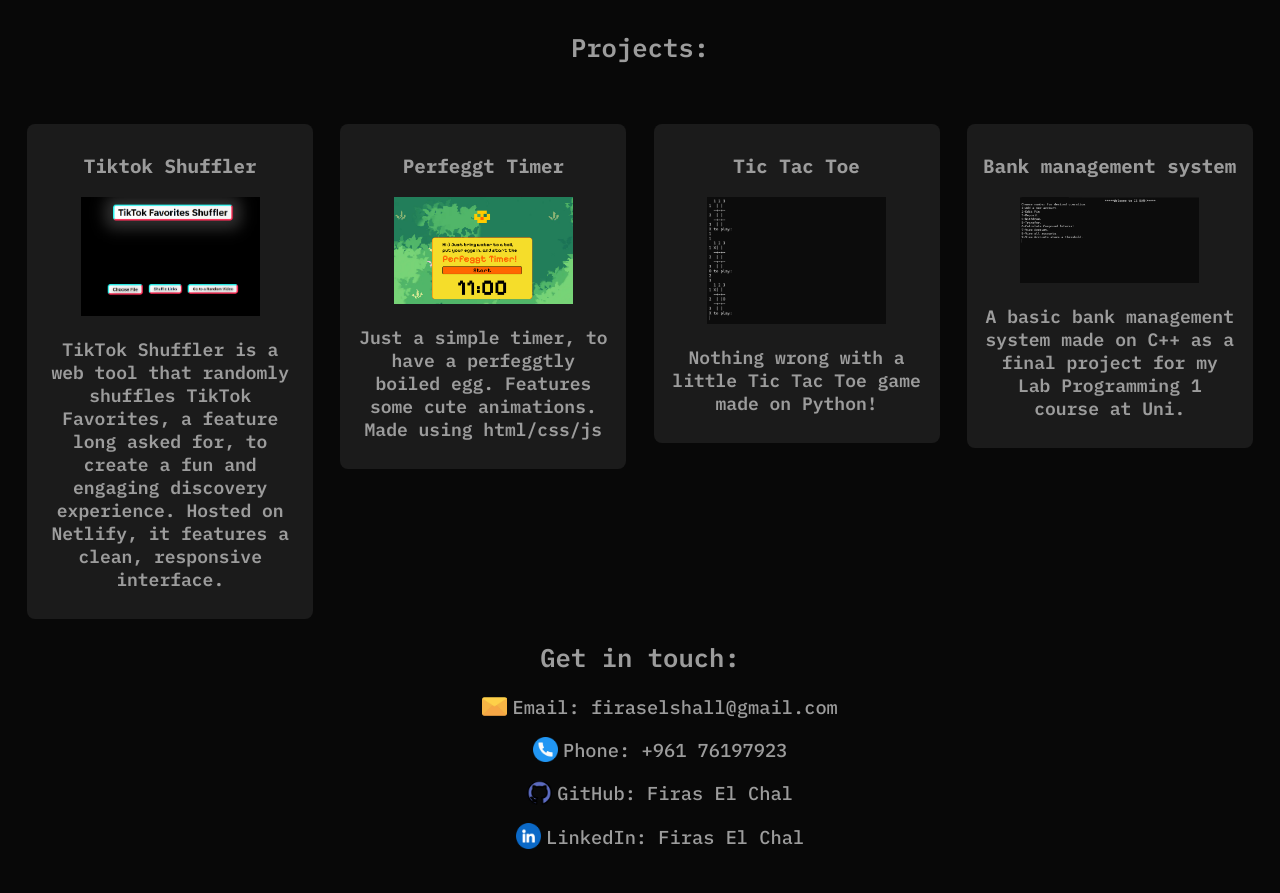
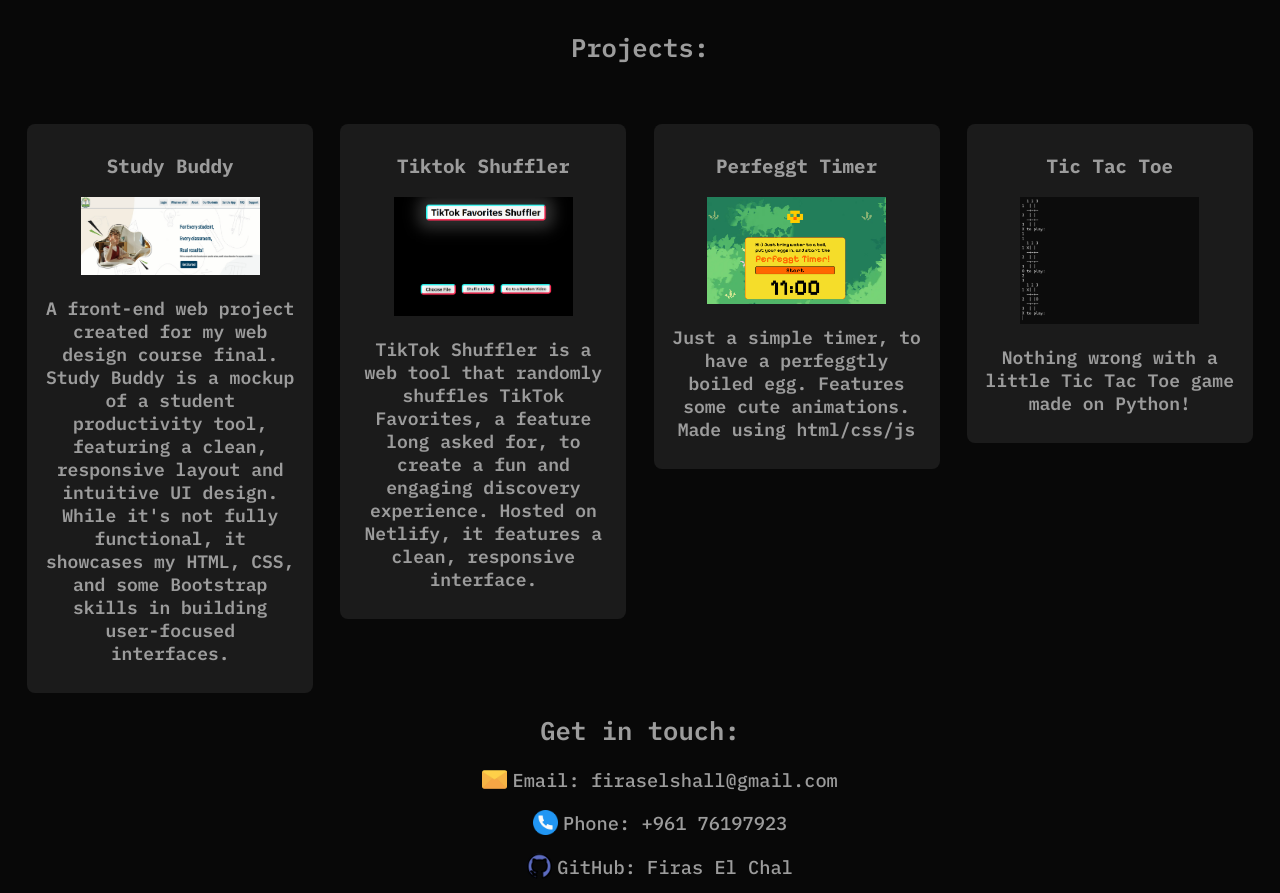
Before and after one commit to Firas-Shall/My-Portfolio-Website, a plain HTML site: page index.html in a window 1280 px wide. Shown: the part 700-1593 px from the top of the page. Drawn offline with Linux system fonts and the light colour scheme.

Commit message:
Adding a project

```diff
--- a/index.html
+++ b/index.html
@@ -48,8 +48,16 @@
         <h2 id="projects">Projects:</h2>
         <div class="projects">
 
+            <div class="project0">
+                <a href="https://firas-shall.github.io/Web-Design-I-final-project/index.html" target="_blank">
+                    <h3>Study Buddy</h3>
+                    <img src="study.png" />
+                    <p>A front-end web project created for my web design course final. Study Buddy is a mockup of a student productivity tool, featuring a clean, responsive layout and intuitive UI design. While it's not fully functional, it showcases my HTML, CSS, and some Bootstrap skills in building user-focused interfaces.</p>
+                </a>
+            </div>
+
             <div class="project1">
-                <a href="https://tiktokshuffler.netlify.app/" target="_blank">
+                <a href="https://firas-shall.github.io/TikTok-Favorites-Shuffler/" target="_blank">
                     <h3>Tiktok Shuffler</h3>
                     <img src="tiktok.png" />
                     <p>TikTok Shuffler is a web tool that randomly shuffles TikTok Favorites, a feature long asked for, to create a fun and engaging discovery experience. Hosted on Netlify, it features a clean, responsive interface.</p>
@@ -57,7 +65,7 @@
             </div>
 
             <div class="project2">
-                <a href="https://perfeggt-timer.netlify.app/" target="_blank">
+                <a href="https://firas-shall.github.io/Perfeggt-Timer/" target="_blank">
                     <h3>Perfeggt Timer</h3>
                     <img src="Perfeggt.png" />
                     <p>Just a simple timer, to have a perfeggtly boiled egg. Features some cute animations. Made using html/css/js</p>
@@ -68,13 +76,6 @@
                     <h3>Tic Tac Toe</h3>
                     <img src="tic.png" />
                     <p>Nothing wrong with a little Tic Tac Toe game made on Python!</p>
-                </a>
-            </div>
-            <div class="project4">
-                <a href="https://github.com/Firas-Shall/Basic-bank-management-system" target="_blank">
-                    <h3>Bank management system</h3>
-                    <img src="bank.png" />
-                    <p>A basic bank management system made on C++ as a final project for my Lab Programming 1 course at Uni.</p>
                 </a>
             </div>
         </div>
```
Also changed, not shown: study.png (added).
